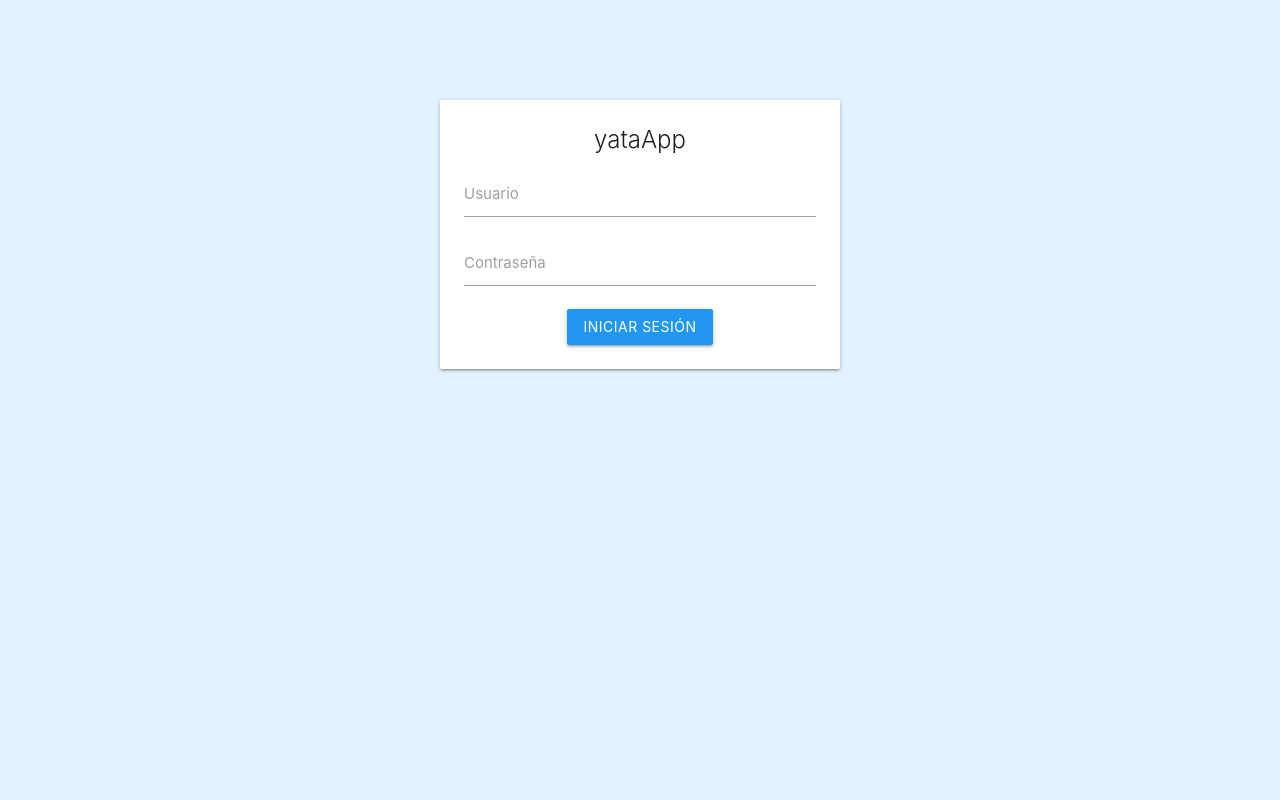
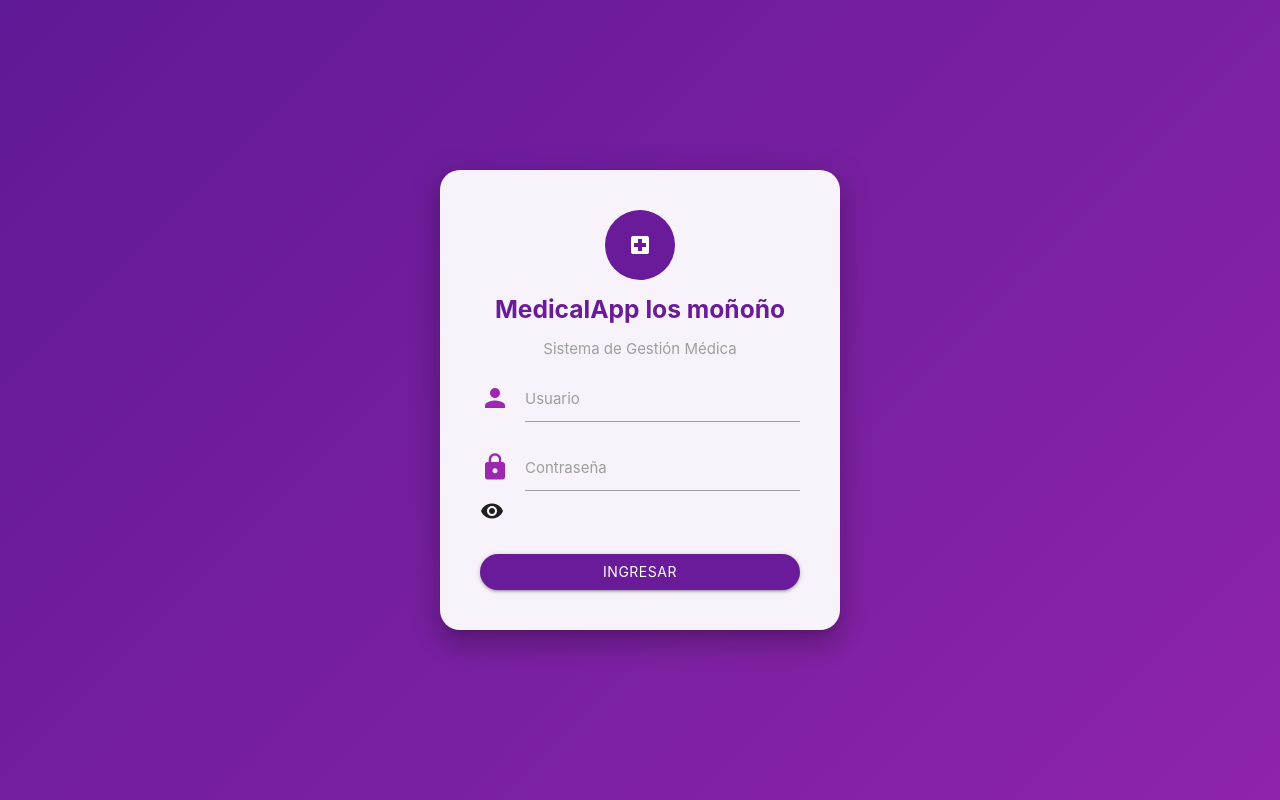
Before and after one commit to apardor21/yataApp, a PHP site: page /index.php in a window 1280 px wide. Run offline with PHP 8.4, Linux system fonts and the light colour scheme.

Commit message:
update login

```diff
--- a/controllers/AuthController.php
+++ b/controllers/AuthController.php
@@ -14,7 +14,7 @@ class AuthController {
 
     if ($_SERVER["REQUEST_METHOD"] === "POST") {
 
-            $username = trim($_POST["username"]);
+        $username = trim($_POST["usuario"]);
         $password = trim($_POST["password"]);
 
         $usuarioModel = new Usuario();
@@ -30,12 +30,19 @@ class AuthController {
             exit;
 
         } else {
+
             $_SESSION["error"] = "Usuario o contraseña incorrectos";
-                header("Location: index.php");
+            header("Location: index.php?route=login");
             exit;
         }
     }
 }
+
+
+
+
+
+
 
     public function logout() {
 
--- a/index.php
+++ b/index.php
@@ -116,6 +116,8 @@ case 'receta.listar':
 break;
 
 
+
+
     /*
     |--------------------------------------------------------------------------
     | DEFAULT
--- a/models/Usuario.php
+++ b/models/Usuario.php
@@ -22,4 +22,14 @@ class Usuario {
 
         return $stmt->fetch(PDO::FETCH_ASSOC);
     }
+
+    public function buscarPorUsuario($usuario)
+{
+    $sql = "SELECT * FROM usuarios WHERE username = ?";
+    $stmt = $this->conn->prepare($sql);
+    $stmt->execute([$usuario]);
+
+    return $stmt->fetch(PDO::FETCH_ASSOC);
 }
+
+}
--- a/views/auth/login.php
+++ b/views/auth/login.php
@@ -1,20 +1,90 @@
 <!DOCTYPE html>
-<html>
+<html lang="es">
 <head>
-    <title>Login - yataApp</title>
+    <meta charset="UTF-8">
+    <title>MedicalApp</title>
 
-    <link href="https://cdnjs.cloudflare.com/ajax/libs/materialize/1.0.0/css/materialize.min.css" rel="stylesheet">
+    <!-- Materialize -->
+    <link rel="stylesheet" href="assets/css/materialize.min.css">
+    <link href="https://fonts.googleapis.com/icon?family=Material+Icons" rel="stylesheet">
+
+    <style>
+        body {
+            margin: 0;
+            height: 100vh;
+            display: flex;
+            justify-content: center;
+            align-items: center;
+            background: linear-gradient(135deg, #4a148c, #8e24aa, #6a1b9a);
+            background-size: 300% 300%;
+            animation: gradientMove 8s ease infinite;
+        }
+
+        @keyframes gradientMove {
+            0% { background-position: 0% 50%; }
+            50% { background-position: 100% 50%; }
+            100% { background-position: 0% 50%; }
+        }
+
+        .login-card {
+            width: 400px;
+            padding: 40px;
+            border-radius: 20px;
+            backdrop-filter: blur(10px);
+            background: rgba(255,255,255,0.95);
+            animation: fadeIn 0.8s ease;
+        }
+
+        @keyframes fadeIn {
+            from { opacity: 0; transform: translateY(20px); }
+            to { opacity: 1; transform: translateY(0); }
+        }
+
+        .app-title {
+            font-weight: bold;
+            color: #6a1b9a;
+            margin-bottom: 5px;
+        }
+
+        .btn-purple {
+            background-color: #6a1b9a;
+            border-radius: 30px;
+        }
+
+        .btn-purple:hover {
+            background-color: #4a148c;
+        }
+
+        .logo-circle {
+            width: 70px;
+            height: 70px;
+            border-radius: 50%;
+            background: #6a1b9a;
+            display: flex;
+            justify-content: center;
+            align-items: center;
+            margin: 0 auto 15px auto;
+            color: white;
+            font-size: 30px;
+        }
+    </style>
 </head>
 
-<body class="blue lighten-5">
+<body>
 
-<div class="container" style="margin-top:100px; max-width:400px;">
-    <div class="card">
-        <div class="card-content">
-            <span class="card-title center-align">yataApp</span>
+    <div class="login-card z-depth-4">
 
+        <div class="center-align">
+
+            <div class="logo-circle">
+                <i class="material-icons">local_hospital</i>
+            </div>
+
+            <h5 class="app-title">MedicalApp los moñoño</h5>
+            <p class="grey-text">Sistema de Gestión Médica</p>
+
+        </div>
           <?php
-
             if (isset($_SESSION["error"])) {
                 echo "<p class='red-text center'>" . $_SESSION["error"] . "</p>";
                 unset($_SESSION["error"]);
@@ -24,26 +94,42 @@
          <form method="POST" action="index.php?route=login">
 
             <div class="input-field">
-                    <input type="text" name="username" required>
-                    <label>Usuario</label>
+                <i class="material-icons prefix purple-text">person</i>
+                <input type="text" name="usuario" id="usuario" required>
+                <label for="usuario">Usuario</label>
             </div>
 
             <div class="input-field">
-                    <input type="password" name="password" required>
-                    <label>Contraseña</label>
+                <i class="material-icons prefix purple-text">lock</i>
+                <input type="password" name="password" id="password" required>
+                <label for="password">Contraseña</label>
+                <span class="material-icons suffix"
+                      style="cursor:pointer;"
+                      onclick="togglePassword()">
+                      visibility
+                </span>
             </div>
 
             <div class="center">
-                    <button class="btn blue waves-effect waves-light" type="submit">
-                        Iniciar Sesión
+                <button type="submit"
+                        class="btn btn-purple waves-effect waves-light"
+                        style="width:100%; margin-top:10px;">
+                    Ingresar
                 </button>
             </div>
 
         </form>
-        </div>
-    </div>
+
     </div>
 
-<script src="https://cdnjs.cloudflare.com/ajax/libs/materialize/1.0.0/js/materialize.min.js"></script>
+    <script src="assets/js/materialize.min.js"></script>
+
+    <script>
+        function togglePassword() {
+            const pass = document.getElementById("password");
+            pass.type = pass.type === "password" ? "text" : "password";
+        }
+    </script>
+
 </body>
 </html>
```
Lines whose indentation alone changed are shown as unchanged.
